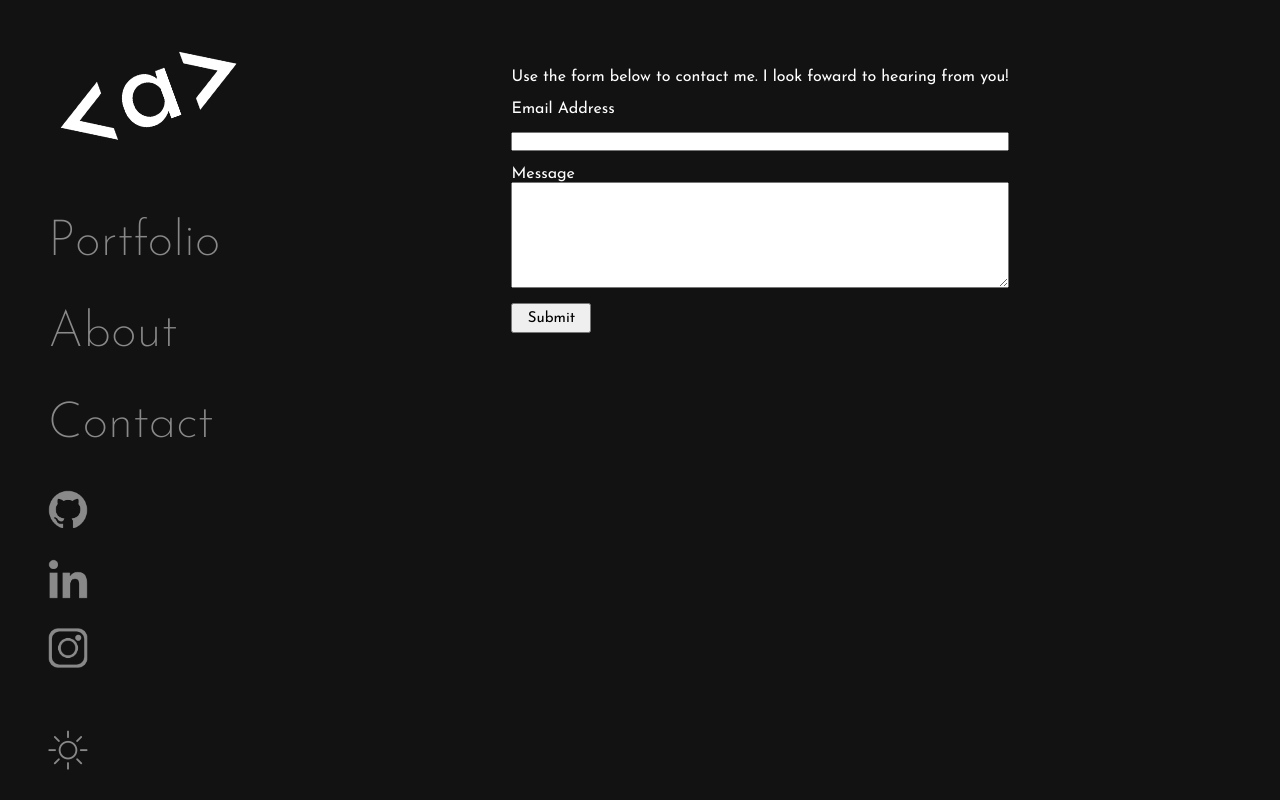
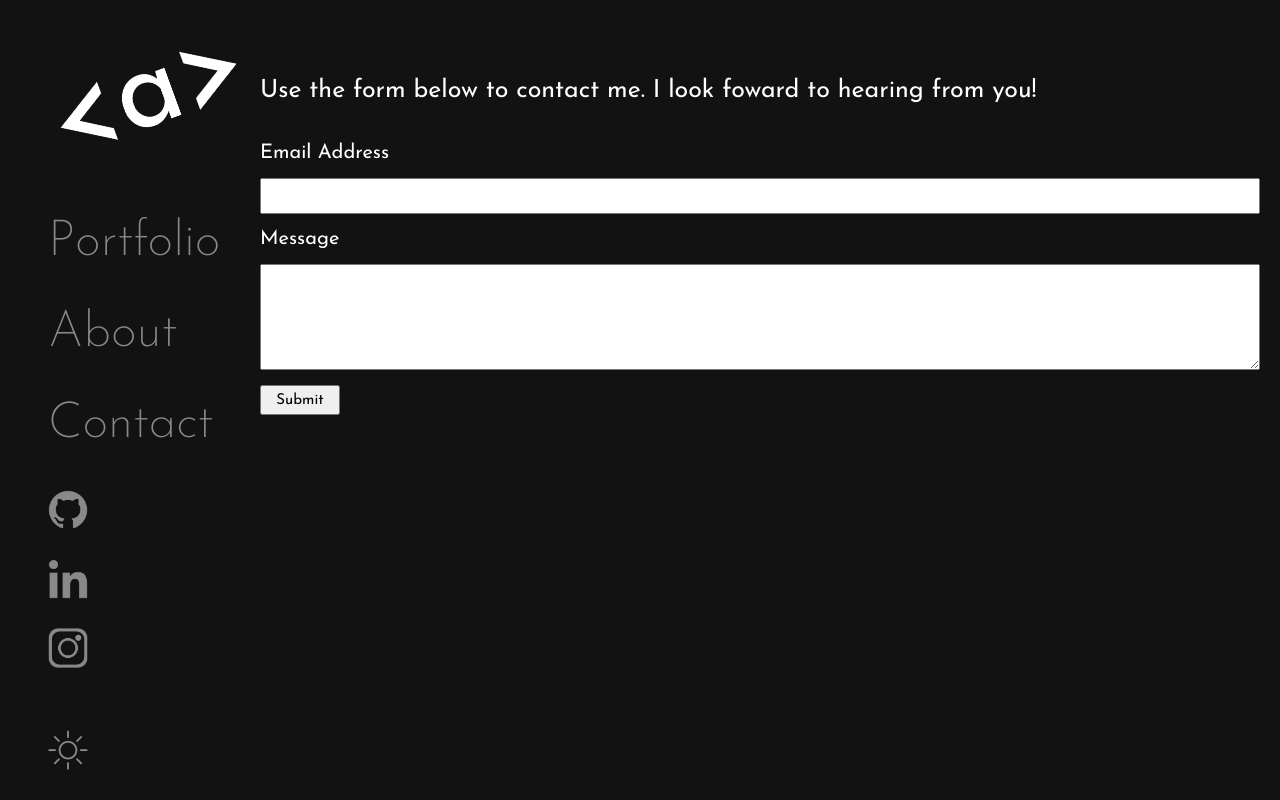
Before and after one commit to adamalcantara/alcantara_dev, a React (Create React App) app: page /contact in a window 1280 px wide. Built offline with nearby package versions, Linux system fonts and the light colour scheme.

Commit message:
Contact form styled

```diff
--- a/src/Components/Form/ContactForm.css
+++ b/src/Components/Form/ContactForm.css
@@ -1,10 +1,33 @@
+#contact {
+    width: 100%;
+}
+
 #contactForm {
     display: flex;
     flex-direction: column;
+    width: 1000px;
+}
+
+#contactHeader {
+    font-size: 25px;
+}
+
+.formLabel {
+    font-size: 20px;
+    margin-top: 15px;
+    margin-bottom: 15px;
 }
 
 input {
-    margin: 15px 0;
+    font-size: 20px;
+}
+
+textarea {
+    font-size: 20px;
+}
+
+#email {
+    height: 30px;
 }
 
 #message {
@@ -17,3 +40,7 @@ input {
     height: 30px;
     font-size: 15px;
 }
+
+#submitBtn:hover {
+    cursor: pointer;
+}
--- a/src/Components/Form/ContactForm.js
+++ b/src/Components/Form/ContactForm.js
@@ -8,11 +8,11 @@ function ContactForm() {
     return <p>Thank you for reaching out! I will respond to you shortly.</p>;
   }
   return (
-    <div>
-      <p>Use the form below to contact me. I look foward to hearing from you!</p>
+    <div id="contact">
+      <p id="contactHeader">Use the form below to contact me. I look foward to hearing from you!</p>
       <form onSubmit={handleSubmit}>
         <div id="contactForm">
-          <label htmlFor="email">
+          <label htmlFor="email" className="formLabel">
             Email Address
           </label>
           <input
@@ -25,7 +25,7 @@ function ContactForm() {
             field="email"
             errors={state.errors}
           />
-          <label htmlFor="email">
+          <label htmlFor="email" className="formLabel">
             Message
           </label>
           <textarea
--- a/src/Pages/Contact/Contact.js
+++ b/src/Pages/Contact/Contact.js
@@ -1,9 +1,10 @@
 import React from 'react'
 import ContactForm from '../../Components/Form/ContactForm'
+import "./Contact.css"
 
 const Contact = () => {
     return (
-        <div>
+        <div id="contactPage">
             <ContactForm />
         </div>
     )
```
